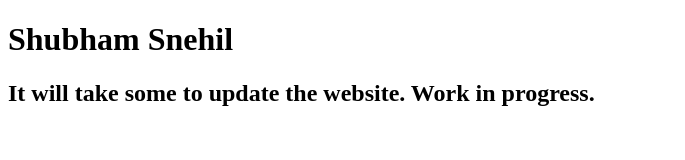
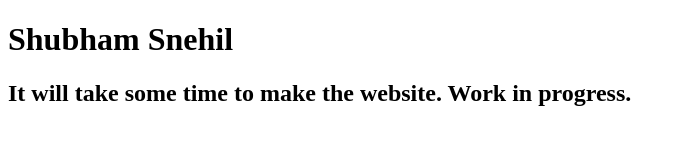
Before and after one commit to hereshubham/shubhamsnehil, a plain HTML site: page index.html in a window 1280 px wide. Shown: the whole page, without its empty margins (0-685 px from the left). Drawn offline with Linux system fonts and the light colour scheme.

Commit message:
Update index.html

```diff
--- a/index.html
+++ b/index.html
@@ -14,7 +14,8 @@
       </strong>
     </h1>
     <h2>
-      It will take some to update the website. Work in progress.
+      It will take some time to make the website.
+      Work in progress.
     </h2>
   </body>
 </html>
```
